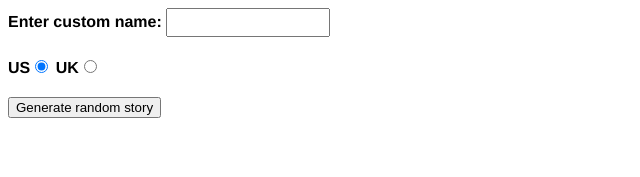
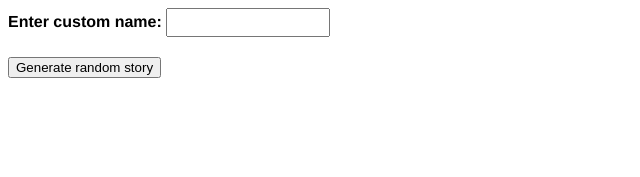
Before and after one commit to MuhammadMusaabUlHaq/Silly-story-generator, a plain HTML site: page index.html in a window 1280 px wide. Shown: the whole page, without its empty margins (0-640 px from the left). Drawn offline with Linux system fonts and the light colour scheme.

Commit message:
removing useless divs

```diff
--- a/index.html
+++ b/index.html
@@ -14,10 +14,6 @@
       <input id="customname" type="text" placeholder="">
     </div>
     <div>
-      <label for="us">US</label><input id="us" type="radio" name="ukus" value="us" checked>
-      <label for="uk">UK</label><input id="uk" type="radio" name="ukus" value="uk">
-    </div>
-    <div>
       <button class="randomize">Generate random story</button>
     </div>
 
```
